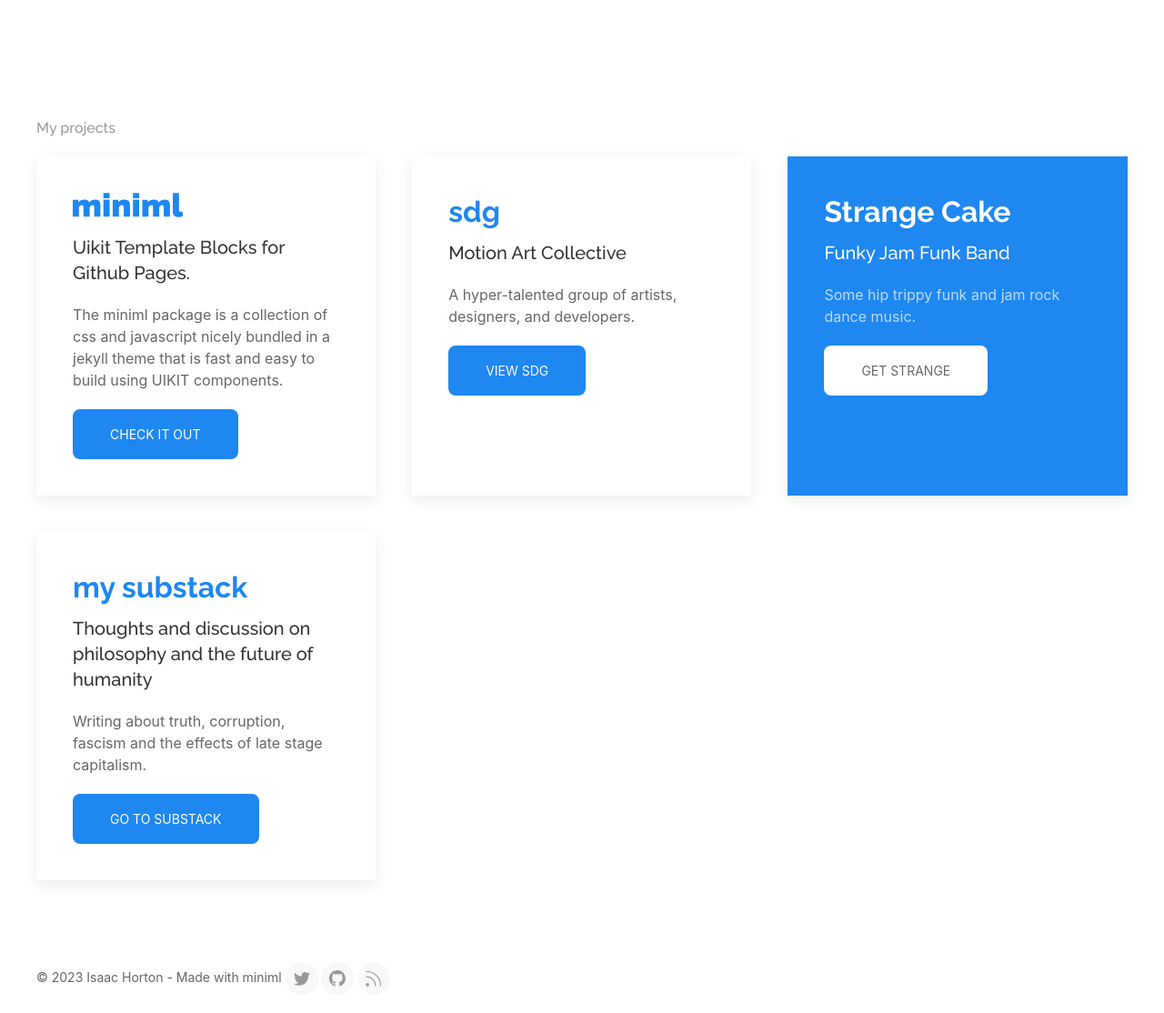
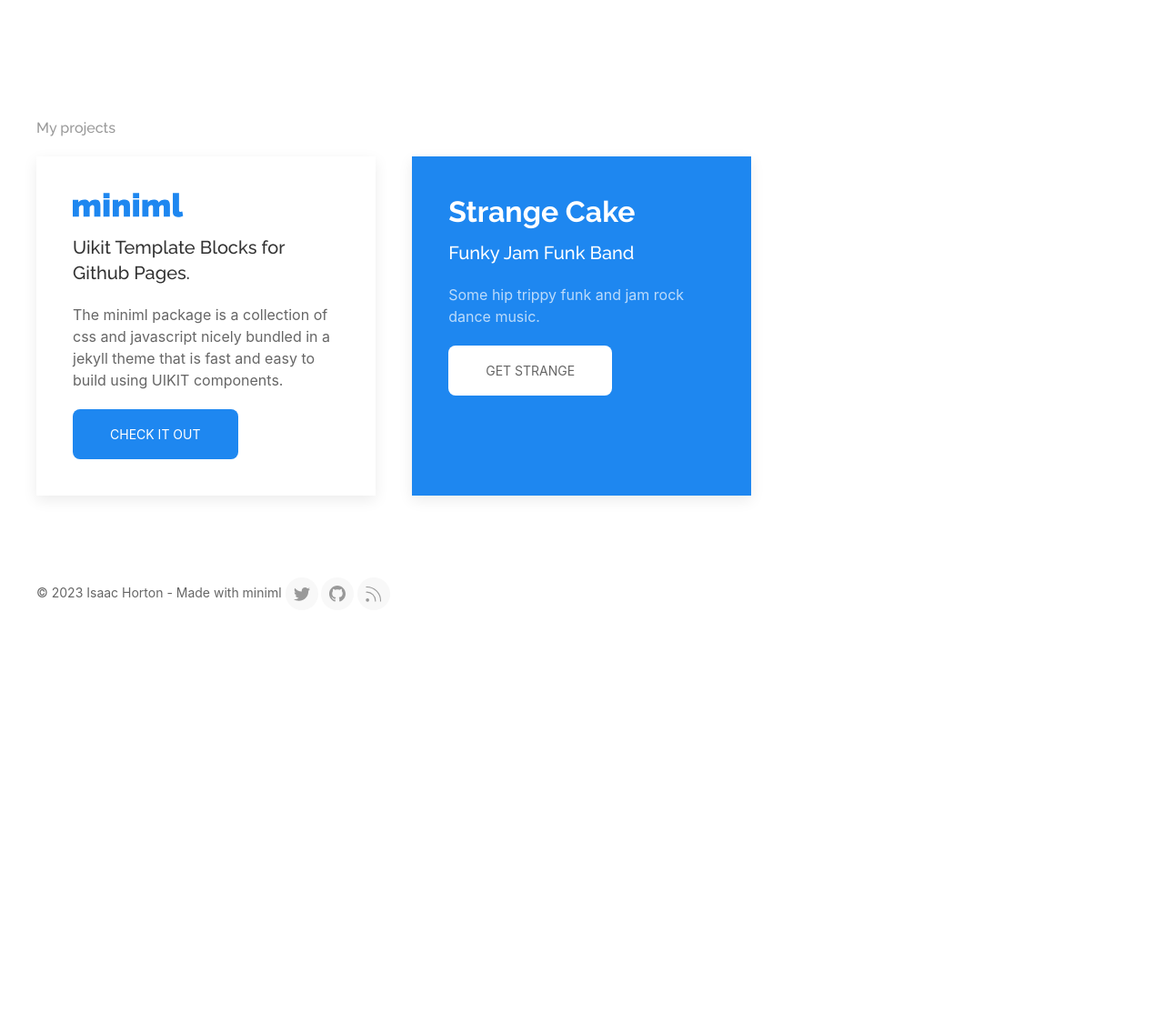
Before and after one commit to kre8t/kre8t.github.io, a Jekyll site: the page built from index.html, in a window 1280 px wide and 1400 px high, scrolled down 755 px. Shown: the part 286-1400 px from the top of the window at 91% size. Built offline with Jekyll 4.4.1, drawn with Linux system fonts in a browser that asks for light colours; after the commit the page ends 1732 px from its top, so only the background shows below that.

Commit message:
Update currentprojects.html

```diff
--- a/_includes/sections/currentprojects.html
+++ b/_includes/sections/currentprojects.html
@@ -16,17 +16,6 @@
         </div>
         <div class="uk-width-1-2@m uk-width-1-3@l">
           <div class="uk-text-center uk-text-left@m">
-            <div class="uk-card uk-card-default uk-card-body">
-              <h2 class="uk-margin-remove-bottom"><a href="https://slodesigngroup.com">sdg</a></h2>
-              <h4 class="uk-margin-small-top">Motion Art Collective</h4>
-              <p>A hyper-talented group of artists, designers, and developers.
-              </p>
-              <a class="uk-button uk-button-primary uk-button-large" href="https://slodesigngroup.com">View SDG</a>
-            </div>
-          </div>
-        </div>
-        <div class="uk-width-1-2@m uk-width-1-3@l">
-          <div class="uk-text-center uk-text-left@m">
             <div class="uk-card uk-card-primary uk-card-body">
               <h2 class="uk-margin-remove-bottom"><a href="https://strangecakeband.com">Strange Cake</a></h2>
               <h4 class="uk-margin-small-top">Funky Jam Funk Band</h4>
@@ -36,17 +25,7 @@
             </div>
           </div>
         </div>
-        <div class="uk-width-1-2@m uk-width-1-3@l">
-          <div class="uk-text-center uk-text-left@m">
-            <div class="uk-card uk-card-default uk-card-body">
-              <h2 class="uk-margin-remove-bottom"><a href="https://isaachorton.substack.com/">my substack</a></h2>
-              <h4 class="uk-margin-small-top">Thoughts and discussion on philosophy and the future of humanity</h4>
-              <p>Writing about truth, corruption, fascism and the effects of late stage capitalism.
-              </p>
-              <a class="uk-button uk-button-primary uk-button-large" href="https://isaachorton.substack.com/">Go to substack</a>
-            </div>
-          </div>
-        </div>
+
       </div>
     </div>
   </div>
```
